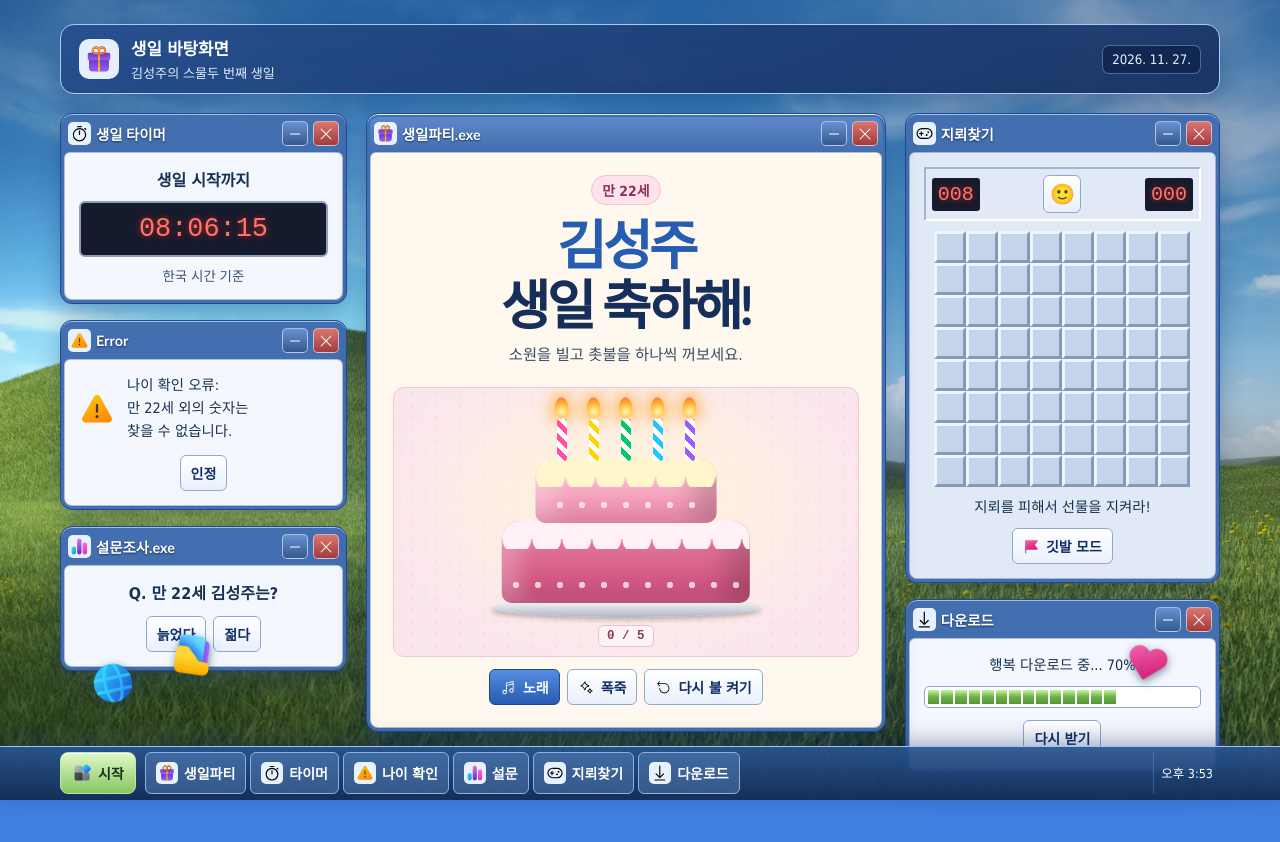
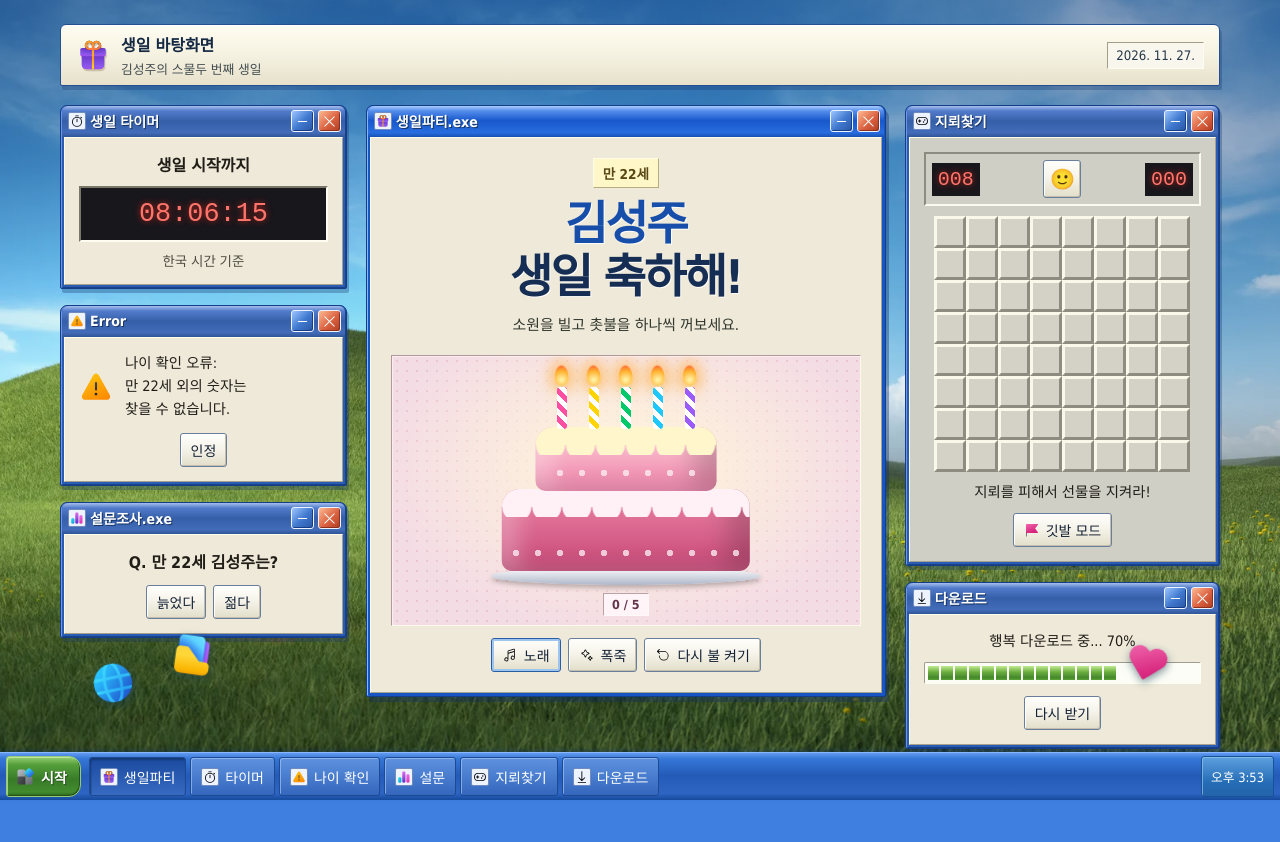
Before and after one commit to sjkim1127/happy-birthday, a plain HTML site: page index.html in a window 1280 px wide. Drawn offline with Linux system fonts and the light colour scheme; a web font is replaced by a local one.

Commit message:
Style birthday desktop with XP-era typography and controls

```diff
--- a/desktop.css
+++ b/desktop.css
@@ -1,8 +1,11 @@
 :root {
   --navy: #102e66;
-  --blue: #275fc0;
-  --edge: #204b94;
-  --task-height: 54px;
+  --frame: #2b5cb4;
+  --active-frame: #1656c4;
+  --panel: #eee9d9;
+  --panel-edge: #9d9c8d;
+  --highlight: #fffef3;
+  --task-height: 48px;
 }
 
 html { scroll-padding: 12px 0 calc(var(--task-height) + 24px); }
@@ -15,77 +18,96 @@ html { scroll-padding: 12px 0 calc(var(--task-height) + 24px); }
 
 .desk {
   display: grid; grid-template-columns: minmax(0, 1fr); grid-template-areas: 'header' 'party' 'status' 'games';
-  gap: 16px; width: min(100% - 32px, 1160px); margin: auto; padding: 18px 0 calc(var(--task-height) + 28px);
+  gap: 16px; width: min(100% - 32px, 1160px); margin: auto; padding: 18px 0 calc(var(--task-height) + 28px + env(safe-area-inset-bottom));
 }
+:where(button, time) { font-family: var(--ui); }
+
 .desktop-header {
-  grid-area: header; display: flex; align-items: center; gap: 12px; padding: 10px 14px;
-  border: 1px solid #abc8f6; border-radius: 14px; color: white;
-  background: linear-gradient(165deg, #254d8ce8, #152f60ee); box-shadow: 0 10px 24px #0a275a44;
+  grid-area: header; display: flex; align-items: center; gap: 11px; padding: 7px 13px;
+  border: 1px solid #254f8f; border-radius: 6px 6px 2px 2px; color: #152943;
+  background: linear-gradient(#fffdf1 0%, #f4f1e0 52%, #e7e1cb 100%);
+  box-shadow: inset 0 1px #fff, 2px 4px 0 #102e6645;
 }
-.desktop-brand { flex: 1; display: grid; gap: 3px; }
-.desktop-brand strong { font-size: 1.05rem; }
-.desktop-brand span { font-size: .82rem; color: #e0edff; }
+.desktop-brand { flex: 1; min-width: 0; display: grid; gap: 3px; }
+.desktop-brand strong { font-size: 1rem; }
+.desktop-brand span { font-size: .8rem; color: #434d50; }
 .desktop-header time {
-  flex: none; padding: 6px 9px; border: 1px solid #bcd6ff60; border-radius: 7px; font-size: .82rem;
-  font-variant-numeric: tabular-nums; color: #e7f1ff; background: #102752;
+  flex: none; padding: 5px 8px; font-size: .82rem; font-variant-numeric: tabular-nums;
+  border: 1px solid; border-color: #a49e88 #fffdf2 #fffdf2 #a49e88;
+  background: #f9f7ed; color: #27384a;
 }
 .icon { display: inline-block; width: 20px; height: 20px; object-fit: contain; vertical-align: middle; flex: none; }
-.brand-icon { width: 40px; height: 40px; padding: 5px; border-radius: 10px; background: #e6efff; }
+.brand-icon { width: 34px; height: 34px; filter: drop-shadow(1px 2px 0 #86734e55); }
 
 .col { display: grid; grid-auto-rows: max-content; gap: 16px; min-width: 0; }
 .party-column { grid-area: party; }
 .status-column { grid-area: status; }
 .games-column { grid-area: games; }
 .window {
-  position: relative; min-width: 0; height: max-content; padding: 3px;
-  border: 1px solid var(--edge); border-radius: 12px; background: #436eaf;
-  box-shadow: 0 10px 25px #102e6552, inset 0 1px #d4e5ffac;
+  position: relative; min-width: 0; height: max-content; padding: 0 3px 3px;
+  border: 1px solid #163d88; border-radius: 7px 7px 2px 2px; background: var(--frame);
+  box-shadow: 2px 4px 0 #102e664d, inset 1px 0 #6b96ea, inset -1px -1px #174188;
 }
-.window.foreground { z-index: 3; box-shadow: 0 14px 30px #102e6575, inset 0 1px #e3efff; }
+.window.foreground { z-index: 3; background: var(--active-frame); box-shadow: 3px 5px 0 #102e6660, inset 1px 0 #84b5ff; }
 .titlebar {
-  display: flex; align-items: center; gap: 5px; min-height: 35px; padding: 2px 4px 4px;
-  color: white; font-family: var(--title); user-select: none;
+  display: flex; align-items: center; gap: 4px; min-height: 31px; margin-inline: -2px; padding: 2px 4px 3px 6px;
+  border-radius: 6px 6px 0 0; color: white; user-select: none;
+  background: linear-gradient(#a7beec 0%, #527ccb 16%, #365fa9 49%, #426cb9 86%, #305496 100%);
 }
 .titlebar h2 {
   flex: 1; min-width: 0; overflow: hidden; text-overflow: ellipsis; white-space: nowrap;
-  font-size: .9rem; text-shadow: 0 1px 2px #173563;
+  font-size: .88rem; text-shadow: 1px 1px #173464;
 }
 .titlebar h2:focus-visible { outline: 1px dotted white; outline-offset: -1px; }
-.app-icon { width: 23px; height: 23px; padding: 2px; background: #e8f1ff; border-radius: 5px; }
-.window.foreground .titlebar { background: linear-gradient(0deg, transparent, #9ac3ff4d); border-radius: 8px 8px 0 0; }
+.app-icon { width: 18px; height: 18px; padding: 1px; background: #edf3ff; border: 1px solid #718bbc; border-radius: 2px; }
+.window.foreground .titlebar {
+  background: linear-gradient(#a9ccff 0%, #548deb 16%, #1858cc 47%, #286ddf 86%, #1750b3 100%);
+}
 .ctl {
-  display: grid; place-items: center; width: 26px; height: 25px; flex: none; border: 1px solid #dae9ffac;
-  border-radius: 5px; color: white; font: bold 1rem var(--ui); background: linear-gradient(#6892d2, #34598d); cursor: pointer;
+  display: grid; place-items: center; width: 23px; height: 22px; flex: none; border: 1px solid #ecf4ff;
+  border-radius: 3px; color: white; font: bold 1rem var(--ui); cursor: pointer;
+  background: linear-gradient(135deg, #9cc5ff, #4079cf 52%, #2956a4);
+  box-shadow: inset -1px -1px #153d8a;
 }
-.ctl .icon { width: 16px; height: 16px; filter: brightness(0) invert(1); }
-button.close, #scareClose { background: linear-gradient(#da766c, #a23b40); }
+.ctl .icon { width: 15px; height: 15px; filter: brightness(0) invert(1); }
+button.close, #scareClose { background: linear-gradient(135deg, #ffba93, #db6241 55%, #af3c21); box-shadow: inset -1px -1px #8e301e; }
 .ctl:hover { filter: brightness(1.16); }
-.body { padding: 14px; border: 1px solid #1b458950; border-radius: 6px 6px 8px 8px; background: #f4f7fd; text-align: center; word-break: keep-all; }
+.ctl:active { filter: brightness(.88); }
+.body {
+  padding: 14px; border: 1px solid; border-color: #fffde9 #a6a18e #a6a18e #fffde9;
+  background: var(--panel); color: #211e18; text-align: center; word-break: keep-all;
+}
 .btn {
-  display: inline-flex; justify-content: center; align-items: center; gap: 6px; min-height: 36px; padding: 5px 10px;
-  border: 1px solid #8fa8ce; border-radius: 6px; background: linear-gradient(#fff, #e9f0fc);
-  color: var(--navy); font: 700 .875rem var(--ui); cursor: pointer;
+  display: inline-flex; justify-content: center; align-items: center; gap: 6px; min-height: 34px; padding: 4px 10px;
+  border: 1px solid #697e9b; border-radius: 3px; color: #152235; font: .875rem var(--ui); cursor: pointer;
+  background: linear-gradient(#fffefb, #f5f3e9 48%, #e2deca);
+  box-shadow: inset 1px 1px #fffefd, inset -1px -1px #c3bfac;
 }
-.btn .icon { width: 17px; height: 17px; }
-.btn:hover, .btn:active { background: #dceaff; border-color: #3969b7; }
-button:focus-visible { outline: 2px solid #264eaa; outline-offset: 2px; }
+.btn .icon { width: 16px; height: 16px; }
+.btn:hover { border-color: #84671f; box-shadow: inset 0 0 0 2px #f3c66c; }
+.btn:active { background: #e5e1d2; box-shadow: inset 1px 1px 2px #807b65; }
+button:focus-visible { outline: 1px dotted #141414; outline-offset: -4px; }
 .ctl:focus-visible, .taskbar button:focus-visible { outline-color: white; outline-offset: -3px; }
 .buttons { display: flex; flex-wrap: wrap; justify-content: center; gap: 7px; margin-top: 12px; }
-.sunken { background: #fff; border: 1px solid #8fa8ce; }
+.sunken { background: #fcfdf6; border: 1px solid; border-color: var(--panel-edge) var(--highlight) var(--highlight) var(--panel-edge); }
 
-#party .body { padding: clamp(12px, 3vw, 22px); background: #fff8ee; }
-#party .age { padding: 4px 10px; border: 1px solid #efc3cf; border-radius: 99px; background: #ffe2eb; box-shadow: none; color: #8f3157; font-size: .87rem; }
+#party .body { padding: clamp(12px, 3vw, 20px); }
+#party .age {
+  padding: 4px 9px; border: 1px solid; border-color: #fffce3 #b8ab7f #b8ab7f #fffce3;
+  background: #fff7c8; color: #594815; font-size: .85rem;
+}
 #party h1 {
-  margin-top: 9px; color: #152e5a; font: 800 clamp(2rem, 4.5vw, 3.35rem)/1.12 var(--title);
-  letter-spacing: -.065em; text-shadow: none;
+  margin-top: 10px; color: #172e54; font: bold clamp(2rem, 3.8vw, 2.9rem)/1.15 var(--ui);
+  letter-spacing: -.045em; text-shadow: 1px 1px #fffefa;
 }
-#party h1 span { color: #245db1; }
-#message { min-height: 2.8em; margin-top: 10px; color: #394c68; font-size: .96rem; }
+#party h1 span { color: #164eaa; }
+#message { min-height: 2.8em; margin-top: 9px; color: #33382e; font-size: .93rem; }
 .cake-stage {
   overflow: hidden; padding: 5px 0 9px;
-  border: 1px solid #efc8d5; border-radius: 11px;
+  border: 1px solid; border-color: #b2979b #fff9ee #fff9ee #b2979b;
+  box-shadow: inset 1px 1px #ffffff78;
   background: radial-gradient(ellipse at 50% 42%, #fff4da 8%, transparent 75%),
-    radial-gradient(#e6a5c13f 1px, transparent 1px) 0 0 / 12px 12px, #fce6ee;
+    radial-gradient(#d38bac4a 1px, transparent 1px) 0 0 / 10px 10px, #f4dce5;
 }
 .cake { width: min(91%, 270px); }
 .cake .bottom { width: 92%; background: linear-gradient(#ed85a6, #c64776); }
@@ -96,31 +118,32 @@ button:focus-visible { outline: 2px solid #264eaa; outline-offset: 2px; }
 }
 .candle.out .flame { animation: none; }
 #candleCount {
-  width: max-content; margin: 8px auto 0; padding: 3px 8px; border: 1px solid #eebdd0; border-radius: 6px;
-  background: #fff5f8; color: #853d5c; font: bold .78rem ui-monospace, monospace;
+  width: max-content; margin: 8px auto 0; padding: 3px 8px;
+  border: 1px solid; border-color: #bba2a6 #fff8f8 #fff8f8 #bba2a6;
+  background: #fff5f8; color: #63344a; font: bold .78rem Tahoma, Arial, sans-serif;
 }
-#song { color: white; border-color: #204886; background: linear-gradient(#548de1, #285bb0); }
-#song:hover { background: #224e9c; }
-#song .icon { filter: brightness(0) invert(1); }
+#song { border-color: #295da6; box-shadow: inset 0 0 0 2px #9ec5ed; }
+#song:hover { box-shadow: inset 0 0 0 2px #f3c66c; }
 
-#timerLabel, #pollWin .body > p:first-child { font-weight: 700; }
+#timerLabel, #pollWin .body > p:first-child { font-weight: bold; }
 #countdown {
-  overflow-wrap: anywhere; padding: 11px 4px; border: 2px solid #8c9dbd; border-radius: 6px;
-  background: #151b2c; color: #ff746c; font-size: clamp(1.3rem, 2.1vw, 1.85rem);
+  overflow-wrap: anywhere; padding: 11px 4px; border: 2px solid;
+  border-color: #797769 #fffcf2 #fffcf2 #797769;
+  background: #18171c; color: #ff756b; font-size: clamp(1.3rem, 2.1vw, 1.85rem);
 }
-.timer-zone { margin-top: 8px; color: #38516b; font-size: .84rem; }
+.timer-zone { margin-top: 8px; color: #504d42; font-size: .84rem; }
 .alert { font-size: .9rem; }
-.alert .icon { width: 36px; height: 36px; }
-#mineWin .body { background: #e0e9f5; }
-.mine-top { border-color: #a2b4ce #fff #fff #a2b4ce; }
-.mine-top .led { color: #ff746c; background: #151b2c; border-radius: 3px; }
+.alert .icon { width: 34px; height: 34px; }
+#mineWin .body { background: #d0cfc6; }
+.mine-top { border-color: #8e8c80 #fbfaf1 #fbfaf1 #8e8c80; }
+.mine-top .led { color: #ff756b; background: #18171c; }
 .board { grid-template-columns: repeat(8, minmax(0, 32px)); max-width: 256px; margin-inline: auto; }
-.cell { width: 100%; height: auto; aspect-ratio: 1; background: #c5d4e8; border-color: #edf5ff #849ab9 #849ab9 #edf5ff; }
-.cell.open { background: #dce5f0; border-color: #a3b4cc; }
+.cell { width: 100%; height: auto; aspect-ratio: 1; background: #d4d1c6; border-color: #faf8e9 #8e8c80 #8e8c80 #faf8e9; }
+.cell.open { background: #dad8cf; border-color: #a4a195; }
 .cell.boom { background: #ff2b1c; }
 #mineText, #loadText { font-size: .9rem; }
-.progress { border-color: #8fa8ce; }
-.progress i.on { background: linear-gradient(#c6f4a5, #6bb143 50%, #599438); }
+.progress { border-radius: 2px; }
+.progress i.on { background: linear-gradient(#c0eb93, #6aad3e 44%, #46882c 82%, #5aa334); }
 
 .lawn { display: none; }
 .sticker {
@@ -134,50 +157,61 @@ button:focus-visible { outline: 2px solid #264eaa; outline-offset: 2px; }
 
 .taskbar {
   position: fixed; inset: auto 0 0; z-index: 10; min-height: calc(var(--task-height) + env(safe-area-inset-bottom));
-  padding: 5px max(8px, env(safe-area-inset-right)) calc(5px + env(safe-area-inset-bottom)) max(8px, env(safe-area-inset-left));
-  border-top: 1px solid #9ac3fc;
-  background: linear-gradient(#28548feF, #132e5bf7); box-shadow: 0 -5px 22px #132e5b5a;
+  padding: 3px max(6px, env(safe-area-inset-right)) calc(3px + env(safe-area-inset-bottom)) max(6px, env(safe-area-inset-left));
+  border-top: 1px solid #87b7ff;
+  background: linear-gradient(#629aef 0%, #3577d7 12%, #245bb8 47%, #2e65c3 86%, #154a9c 100%);
+  box-shadow: 0 -2px 4px #1236715a;
 }
-.task-inner { display: flex; align-items: center; gap: 7px; max-width: 1160px; margin: auto; }
-#start, .app-shortcut { display: inline-flex; align-items: center; gap: 6px; font: 700 .875rem var(--ui); cursor: pointer; }
+.task-inner { display: flex; align-items: center; gap: 6px; margin: auto; }
+#start, .app-shortcut { display: inline-flex; align-items: center; gap: 6px; font: .875rem var(--ui); cursor: pointer; }
 #start {
-  padding: 0 11px; min-height: 42px; flex: none; color: #173614;
-  border: 1px solid #bceaa2; border-radius: 8px; background: linear-gradient(#e1f8c9, #88c662); box-shadow: inset 0 1px white;
+  padding: 0 13px 0 8px; min-height: 41px; flex: none; color: #fff;
+  font-weight: bold; text-shadow: 1px 1px #245119;
+  border: 1px solid #94cd76; border-radius: 3px 12px 12px 3px;
+  background: linear-gradient(#95ce73, #559f3b 20%, #387b28 58%, #438c2e 90%, #2a641e);
+  box-shadow: inset 1px 1px #d6f1afad, inset -1px -1px #245119;
 }
-#start:hover, #start[aria-expanded="true"] { background: #d0efac; }
+#start:hover { filter: brightness(1.13); }
+#start[aria-expanded="true"] { box-shadow: inset 1px 1px 3px #21471c; }
 .task-apps { display: flex; align-items: stretch; gap: 4px; overflow-x: auto; scrollbar-width: none; }
 .task-app {
-  min-height: 42px; flex: none; padding: 0 7px; color: #d7e6ff; border: 1px solid #96bbf245;
-  border-radius: 6px; background: #101f3e8c;
+  min-height: 39px; flex: none; padding: 0 7px; color: #e3edff; border: 1px solid #234d99; border-radius: 3px;
+  background: linear-gradient(#3873cc, #2055ac);
 }
-.task-app[aria-pressed="true"], .task-app:hover { color: white; background: #608bc56e; border-color: #8cafe5; }
-.task-app .app-icon { width: 22px; height: 22px; }
-#clock {
-  display: grid; place-items: center; align-self: stretch; margin-left: auto; padding: 0 7px; flex: none;
-  color: white; font-size: .78rem; white-space: nowrap; border-left: 1px solid #96bbf245; font-variant-numeric: tabular-nums;
+.task-app[aria-pressed="true"] {
+  color: white; background: linear-gradient(#5e92df, #3467bd); border-color: #1e4993;
+  box-shadow: inset 1px 1px #9fc3f6b0;
 }
+.task-app:hover { filter: brightness(1.15); }
+.task-app.current { background: linear-gradient(#1b4a9f, #376ac2); box-shadow: inset 1px 2px 2px #153976; }
+.tray {
+  display: grid; align-self: stretch; margin-left: auto; padding-inline: 9px; flex: none;
+  border: 1px solid #18539a; border-radius: 3px; background: linear-gradient(#5ea0df, #256db6 65%, #2463aa);
+  box-shadow: inset 1px 1px #96c9efab;
+}
+#clock { display: grid; place-items: center; color: white; font-size: .8rem; white-space: nowrap; font-variant-numeric: tabular-nums; }
 .start-panel {
-  position: absolute; left: max(8px, calc((100% - 1160px) / 2)); bottom: calc(100% + 6px); width: min(290px, calc(100vw - 16px));
-  max-height: calc(100dvh - var(--task-height) - 16px); overflow: auto;
-  border: 1px solid #87afe9; border-radius: 12px; background: #ecf3ff; box-shadow: 0 14px 30px #0b234a88;
+  position: absolute; left: max(6px, env(safe-area-inset-left)); bottom: 100%; width: min(284px, calc(100vw - 16px));
+  max-height: calc(100dvh - var(--task-height) - env(safe-area-inset-bottom) - 10px); overflow: auto;
+  border: 2px solid #2257ab; border-radius: 6px 6px 2px 2px; background: var(--panel); box-shadow: 2px -2px 0 #0b234a65;
 }
 .start-heading {
-  display: flex; align-items: center; gap: 8px; padding: 12px; background: #204780; color: white;
+  display: flex; align-items: center; gap: 8px; padding: 9px 10px; color: white; text-shadow: 1px 1px #153976;
+  background: linear-gradient(#699eed, #336bc3 55%, #295ba9); border-bottom: 2px solid #dfb557;
 }
-.start-heading .icon { width: 27px; height: 27px; }
-#startApps { display: grid; padding: 6px; }
+.start-heading .icon { width: 25px; height: 25px; }
+#startApps { display: grid; padding: 5px; background: #fffdf2; border-bottom: 1px solid #c1bdab; }
 #startApps .app-shortcut {
-  border: 1px solid transparent; border-radius: 6px; min-height: 36px; padding: 0 8px; color: var(--navy); background: transparent;
+  border: 1px solid transparent; border-radius: 2px; min-height: 35px; padding: 0 8px; color: var(--navy); background: transparent;
 }
-#startApps .app-shortcut:hover, #startApps .app-shortcut:focus-visible { border-color: #9cbef1; background: #d8e8ff; outline-color: #204780; }
-#restoreAll { margin: 0 9px 9px; }
+#startApps .app-shortcut:hover, #startApps .app-shortcut:focus-visible { border-color: #4676c3; color: white; background: #3065bc; }
+#restoreAll { margin: 7px; }
 #restoreAll:focus-visible { outline-color: #204780; }
 #confetti { position: fixed; inset: 0; z-index: 2000; pointer-events: none; }
 
 @media (min-width: 680px) {
   .desk { grid-template-columns: repeat(2, minmax(0, 1fr)); grid-template-areas: 'header header' 'party party' 'status games'; gap: 20px; }
-  .taskbar { padding-inline: 14px; }
-  .task-inner { gap: 9px; }
+  .task-inner { gap: 8px; }
 }
 @media (min-width: 1000px) {
   .desk {
@@ -185,7 +219,7 @@ button:focus-visible { outline: 2px solid #264eaa; outline-offset: 2px; }
     grid-template-areas: 'header header header' 'status party games';
     gap: 19px; padding-top: 24px;
   }
-  .desktop-header { padding: 11px 18px; }
+  .desktop-header { padding-inline: 15px; }
   .titlebar { cursor: grab; touch-action: none; }
   .titlebar:active { cursor: grabbing; }
   .task-app { padding-inline: 10px; }
--- a/index.html
+++ b/index.html
@@ -13,8 +13,7 @@
     src: url('https://cdn.jsdelivr.net/npm/dseg@0.46.0/fonts/DSEG7-Classic/DSEG7Classic-Bold.woff2') format('woff2');
   }
   :root {
-    --ui: Tahoma, Dotum, '돋움', Gulim, '굴림', 'Nanum Gothic', sans-serif;
-    --title: 'Trebuchet MS', Tahoma, Dotum, '돋움', 'Nanum Gothic', sans-serif;
+    --ui: Tahoma, Gulim, '굴림', Dotum, '돋움', 'Nanum Gothic', Arial, sans-serif;
   }
   * { box-sizing: border-box; margin: 0; padding: 0; }
   body { min-height: 100vh; min-height: 100dvh; overflow-x: hidden; font: 1rem var(--ui); color: #173252; background: #3f7fe0; }
@@ -71,17 +70,17 @@
   .progress i { flex: 1; }
 
   /* 설문 */
-  #pollResult:not(:empty) { margin-top: 14px; font: 800 28px var(--title); color: #e0197d; }
+  #pollResult:not(:empty) { margin-top: 14px; font: 800 28px var(--ui); color: #e0197d; }
   #scare { position: fixed; inset: 0; width: 100%; height: 100%; max-width: none; max-height: none; border: 0; background: #000; }
   #scare::backdrop { background: #000; }
   #chase { width: 100%; height: 100%; display: block; }
   #scareClose { position: absolute; top: 12px; right: 12px; width: 34px; height: 34px; font-size: 22px; }
   #scareEnd { position: absolute; inset: auto 0 12%; display: flex; flex-direction: column; align-items: center; gap: 14px; }
-  #scareEnd p { font: 800 32px var(--title); color: #ff2b1c; }
+  #scareEnd p { font: 800 32px var(--ui); color: #ff2b1c; }
   #scareEnd .buttons { margin-top: 0; }
 
 </style>
-<link rel="stylesheet" href="desktop.css">
+<link rel="stylesheet" href="desktop.css?v=2">
 </head>
 <body>
 <picture class="wallpaper" aria-hidden="true">
@@ -216,7 +215,9 @@
   <div class="task-inner">
     <button id="start" aria-expanded="false" aria-controls="startPanel"><img class="icon" src="assets/icons/apps_24_color.svg" alt="" draggable="false">시작</button>
     <nav class="task-apps" id="taskApps" aria-label="열린 창"></nav>
-    <time id="clock" title="한국 시간 (KST)"></time>
+    <div class="tray">
+      <time id="clock" title="한국 시간 (KST)"></time>
+    </div>
   </div>
   <div id="startPanel" class="start-panel" hidden>
     <div class="start-heading"><img class="icon" src="assets/icons/gift_24_color.svg" alt="" draggable="false"><strong>생일 바탕화면</strong></div>
@@ -278,12 +279,19 @@
   const start = $('start');
   const startPanel = $('startPanel');
   const windows = [...document.querySelectorAll('.window')];
+  const shortcuts = new Map();
   let frontWindow = null;
 
   function bringForward(win) {
-    frontWindow?.classList.remove('foreground');
+    if (frontWindow) {
+      frontWindow.classList.remove('foreground');
+      shortcuts.get(frontWindow).classList.remove('current');
+    }
     frontWindow = win;
-    win?.classList.add('foreground');
+    if (win) {
+      win.classList.add('foreground');
+      shortcuts.get(win).classList.add('current');
+    }
   }
 
   function draggable(handle, target, isWindow = false) {
@@ -324,7 +332,6 @@
     if (returnFocus) start.focus();
   }
 
-  const shortcuts = new Map();
   for (const win of windows) {
     const titlebar = win.querySelector('.titlebar');
     const title = titlebar.querySelector('h2');
```
